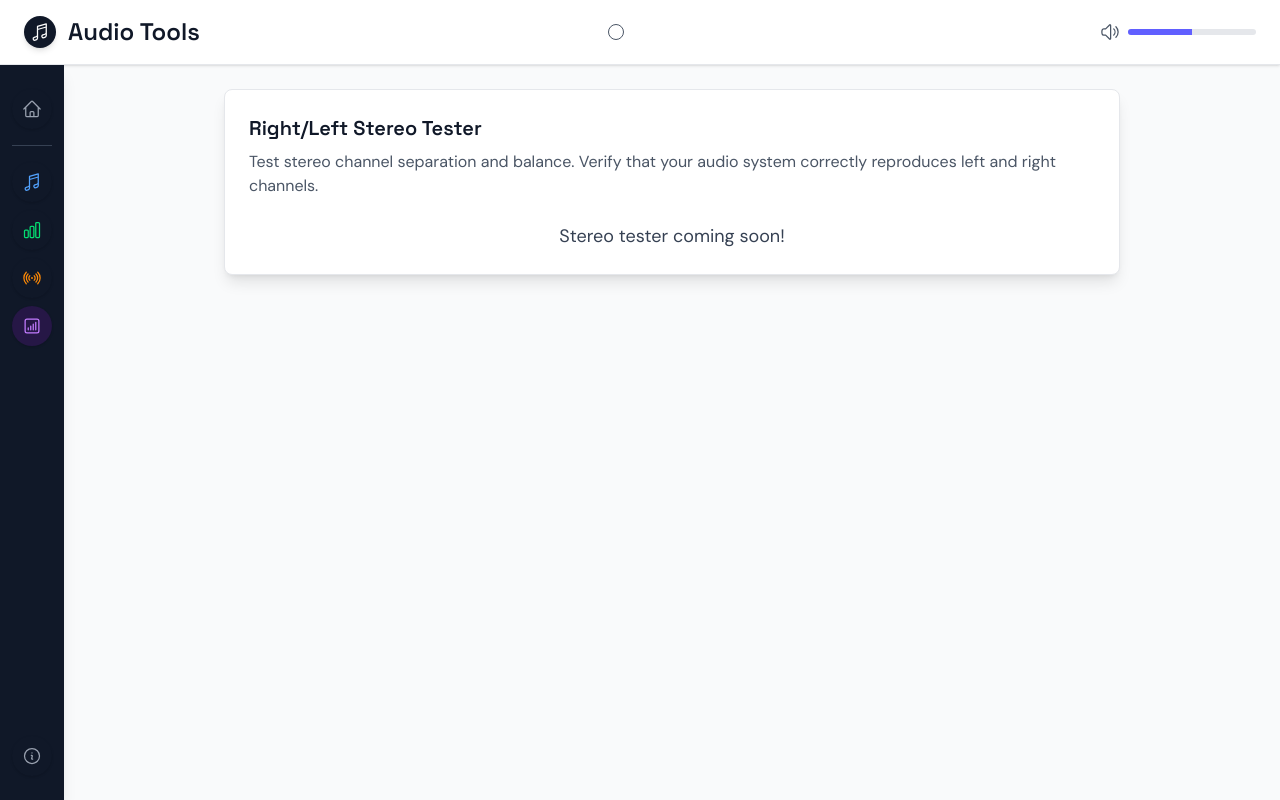
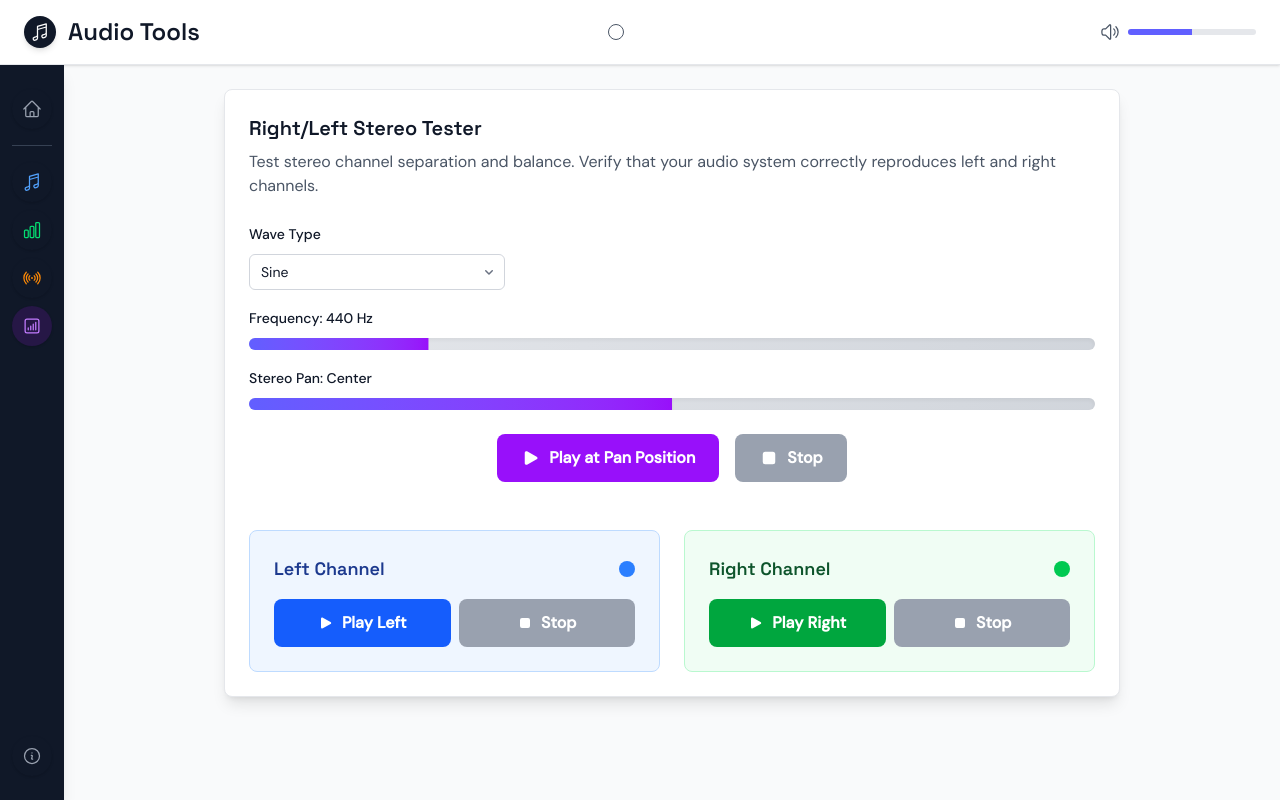
Before and after one commit to jeissler/web-audio-tools, a Vue app: page /stereo-tester in a window 1280 px wide. Built offline with nearby package versions, Linux system fonts and the light colour scheme.

Commit message:
create simple stereo tester view w/ right/left controls and reactive panner

```diff
--- a/src/components/ControlButton.vue
+++ b/src/components/ControlButton.vue
@@ -3,7 +3,7 @@
     @click="$emit('click')"
     :disabled="disabled"
     :class="[
-      'font-bold rounded-lg transition px-6 py-3 flex items-center gap-2 cursor-pointer',
+      'font-bold rounded-lg transition px-6 py-3 flex items-center justify-center gap-2 cursor-pointer',
       $attrs.class ? '' : defaultClasses,
       disabled ? 'disabled:bg-gray-400 disabled:cursor-not-allowed' : '',
     ]"
--- a/src/views/StereoTesterView.vue
+++ b/src/views/StereoTesterView.vue
@@ -6,13 +6,207 @@
     </template>
 
     <div class="space-y-6">
-      <div class="text-center">
-        <p class="text-lg text-gray-700">Stereo tester coming soon!</p>
+      <!-- Global Controls -->
+      <div class="space-y-4">
+        <div class="max-w-64">
+          <ControlSelect
+            :model-value="waveType"
+            label="Wave Type"
+            :options="WAVE_TYPE_OPTIONS"
+            @update:model-value="handleWaveTypeChange"
+          />
+        </div>
+
+        <div>
+          <label class="block text-sm/6 font-medium text-gray-900 mb-2">
+            Frequency: {{ frequency }} Hz
+          </label>
+          <RangeSlider
+            :model-value="frequency"
+            :min="20"
+            :max="2000"
+            :step="1"
+            :tooltips="true"
+            class="mt-2"
+            @update:model-value="handleFrequencyChange"
+          />
+        </div>
+
+        <div>
+          <label class="block text-sm/6 font-medium text-gray-900 mb-2">
+            Stereo Pan: {{ panLabel }}
+          </label>
+          <RangeSlider
+            v-model="pan"
+            :min="-1"
+            :max="1"
+            :step="0.1"
+            :tooltips="true"
+            class="mt-2"
+            @update:model-value="handlePanChange"
+          />
+        </div>
+      </div>
+
+      <!-- Pan Play/Stop -->
+      <div class="flex gap-4 justify-center">
+        <ControlButton
+          class="bg-purple-600 text-white hover:bg-purple-700"
+          :disabled="isPlaying"
+          @click="startPanTest"
+        >
+          <PlayIcon class="w-5 h-5" />
+          Play at Pan Position
+        </ControlButton>
+        <ControlButton
+          class="bg-red-600 text-white hover:bg-red-700"
+          :disabled="!isPlaying"
+          @click="stopPanTest"
+        >
+          <StopIcon class="w-5 h-5" />
+          Stop
+        </ControlButton>
+      </div>
+
+      <!-- Two Column Layout -->
+      <div class="grid grid-cols-2 gap-6 mt-12">
+        <!-- Left Channel -->
+        <div class="bg-blue-50 border border-blue-200 rounded-lg p-6">
+          <div class="flex items-center justify-between mb-4">
+            <h3 class="text-lg font-semibold text-blue-900">Left Channel</h3>
+            <div class="w-4 h-4 bg-blue-500 rounded-full"></div>
+          </div>
+
+          <div class="space-y-4">
+            <div class="flex gap-2">
+              <ControlButton
+                class="bg-blue-600 text-white hover:bg-blue-700 flex-1"
+                :disabled="isLeftPlaying"
+                @click="startLeft"
+              >
+                <PlayIcon class="w-4 h-4" />
+                Play Left
+              </ControlButton>
+              <ControlButton
+                class="bg-red-600 text-white hover:bg-red-700 flex-1"
+                :disabled="!isLeftPlaying"
+                @click="stopLeft"
+              >
+                <StopIcon class="w-4 h-4" />
+                Stop
+              </ControlButton>
+            </div>
+          </div>
+        </div>
+
+        <!-- Right Channel -->
+        <div class="bg-green-50 border border-green-200 rounded-lg p-6">
+          <div class="flex items-center justify-between mb-4">
+            <h3 class="text-lg font-semibold text-green-900">Right Channel</h3>
+            <div class="w-4 h-4 bg-green-500 rounded-full"></div>
+          </div>
+
+          <div class="space-y-4">
+            <div class="flex gap-2">
+              <ControlButton
+                class="bg-green-600 text-white hover:bg-green-700 flex-1"
+                :disabled="isRightPlaying"
+                @click="startRight"
+              >
+                <PlayIcon class="w-4 h-4" />
+                Play Right
+              </ControlButton>
+              <ControlButton
+                class="bg-red-600 text-white hover:bg-red-700 flex-1"
+                :disabled="!isRightPlaying"
+                @click="stopRight"
+              >
+                <StopIcon class="w-4 h-4" />
+                Stop
+              </ControlButton>
+            </div>
+          </div>
+        </div>
       </div>
     </div>
   </PageLayout>
 </template>
 
 <script setup lang="ts">
+import { ref, computed } from 'vue'
+import { PlayIcon, StopIcon } from '@heroicons/vue/24/solid'
 import PageLayout from '@/layouts/PageLayout.vue'
+import RangeSlider from '@/components/RangeSlider.vue'
+import ControlButton from '@/components/ControlButton.vue'
+import ControlSelect from '@/components/ControlSelect.vue'
+import { useAudioEngine } from '@/composables/useAudioEngine'
+import type { WaveType } from '@/services/WebAudioService'
+
+const {
+  frequency,
+  pan,
+  waveType,
+  isPlaying,
+  start,
+  stop,
+  setFrequency,
+  setPan,
+  setWaveType,
+  WAVE_TYPE_OPTIONS,
+} = useAudioEngine()
+
+const isLeftPlaying = ref(false)
+const isRightPlaying = ref(false)
+
+const panLabel = computed(() => {
+  if (pan.value === -1) return 'Full Left'
+  if (pan.value === 1) return 'Full Right'
+  if (pan.value === 0) return 'Center'
+  if (pan.value < 0) return `${Math.abs(pan.value * 100).toFixed(0)}% Left`
+  return `${(pan.value * 100).toFixed(0)}% Right`
+})
+
+function handleFrequencyChange(value: number | [number, number]) {
+  setFrequency(value as number)
+}
+
+function handlePanChange(value: number | [number, number]) {
+  setPan(value as number)
+}
+
+function handleWaveTypeChange(value: string | number) {
+  setWaveType(value as WaveType)
+}
+
+function startPanTest() {
+  // Use current pan position and start playing
+  start()
+}
+
+function stopPanTest() {
+  stop()
+  isLeftPlaying.value = false
+  isRightPlaying.value = false
+}
+
+function startLeft() {
+  setPan(-1)
+  start()
+  isLeftPlaying.value = true
+}
+
+function startRight() {
+  setPan(1)
+  isRightPlaying.value = true
+}
+
+function stopLeft() {
+  stop()
+  isLeftPlaying.value = false
+}
+
+function stopRight() {
+  stop()
+  isRightPlaying.value = false
+}
 </script>
```
